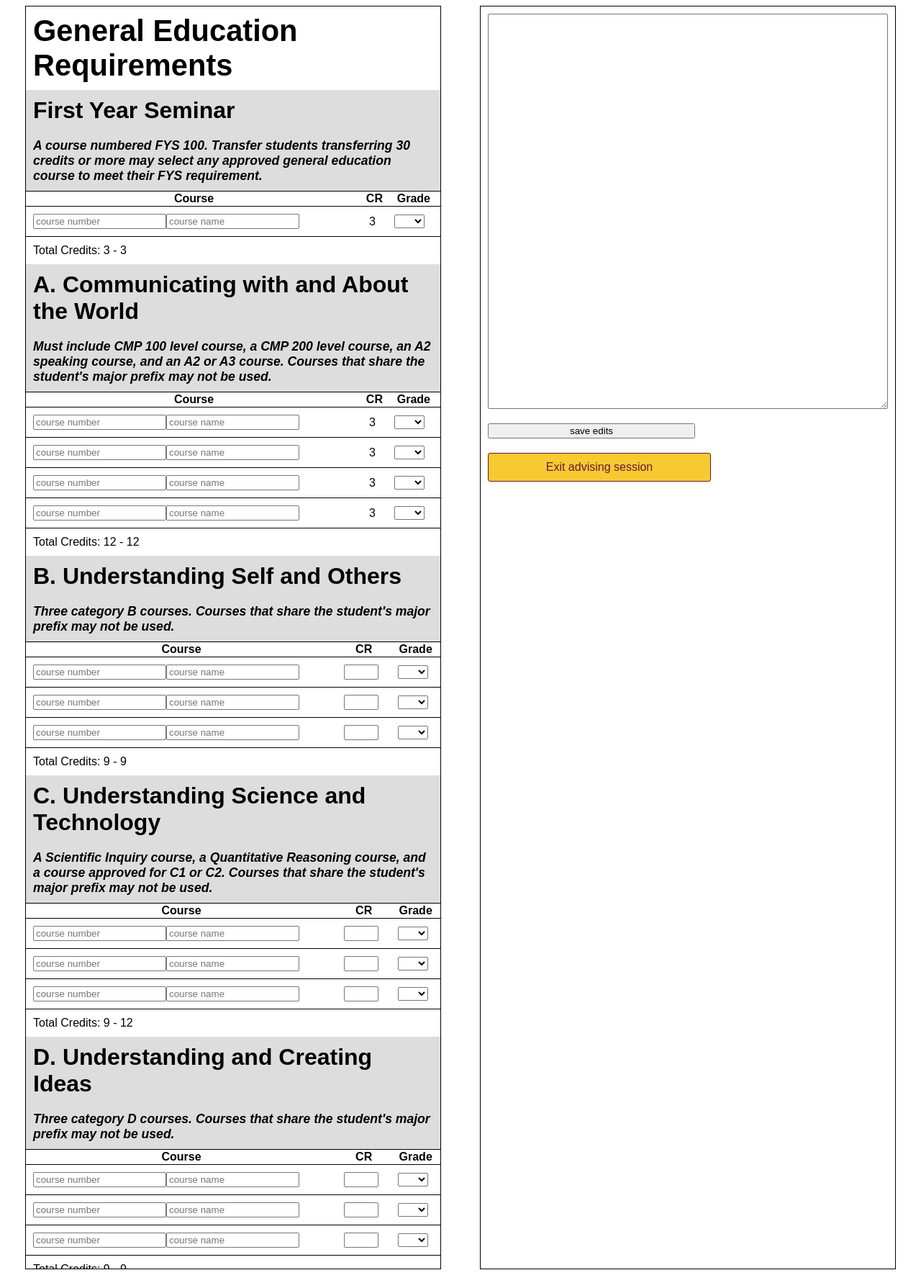
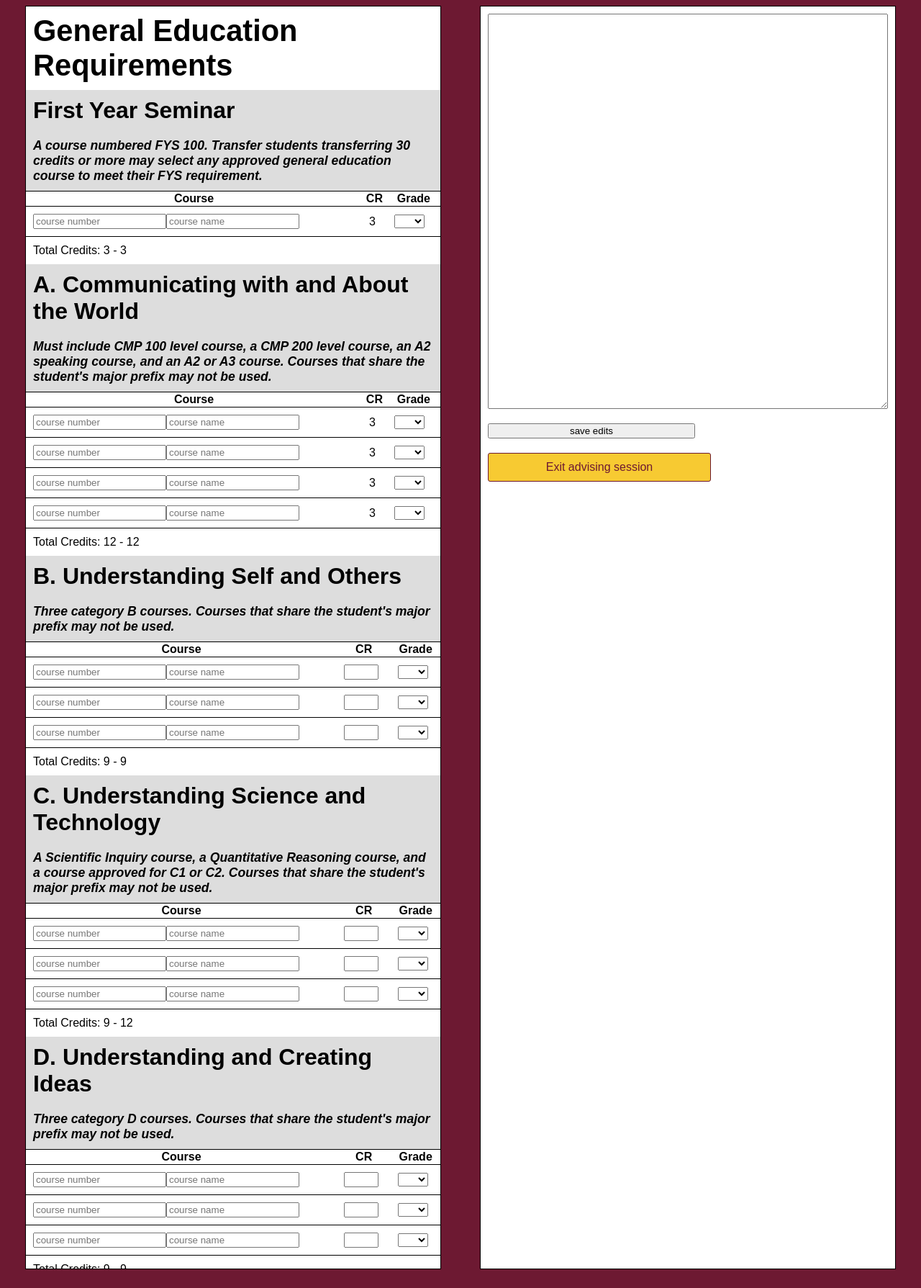
Before and after one commit to Antelling/KFSA-prototype, a Django app: page /advisement/edit_advisement/1 in a window 1280 px wide. Shown: the whole page at 72% size. Run offline with Django 3.2, Linux system fonts and the light colour scheme; data comes from the database, SQL or seed files in the repository; both versions use the stored data as it was after the commit.

Commit message:
added Kiet's checksheets

```diff
--- a/advisement/static/advisement/checksheet.css
+++ b/advisement/static/advisement/checksheet.css
@@ -19,10 +19,6 @@
     overflow: auto;
     border: 1px solid black;
     background-color: white;
-}
-
-body {
-    background: white;
 }
 
 .wrapper form{
```
Also changed, not shown: db.sqlite3, 18 other files.
